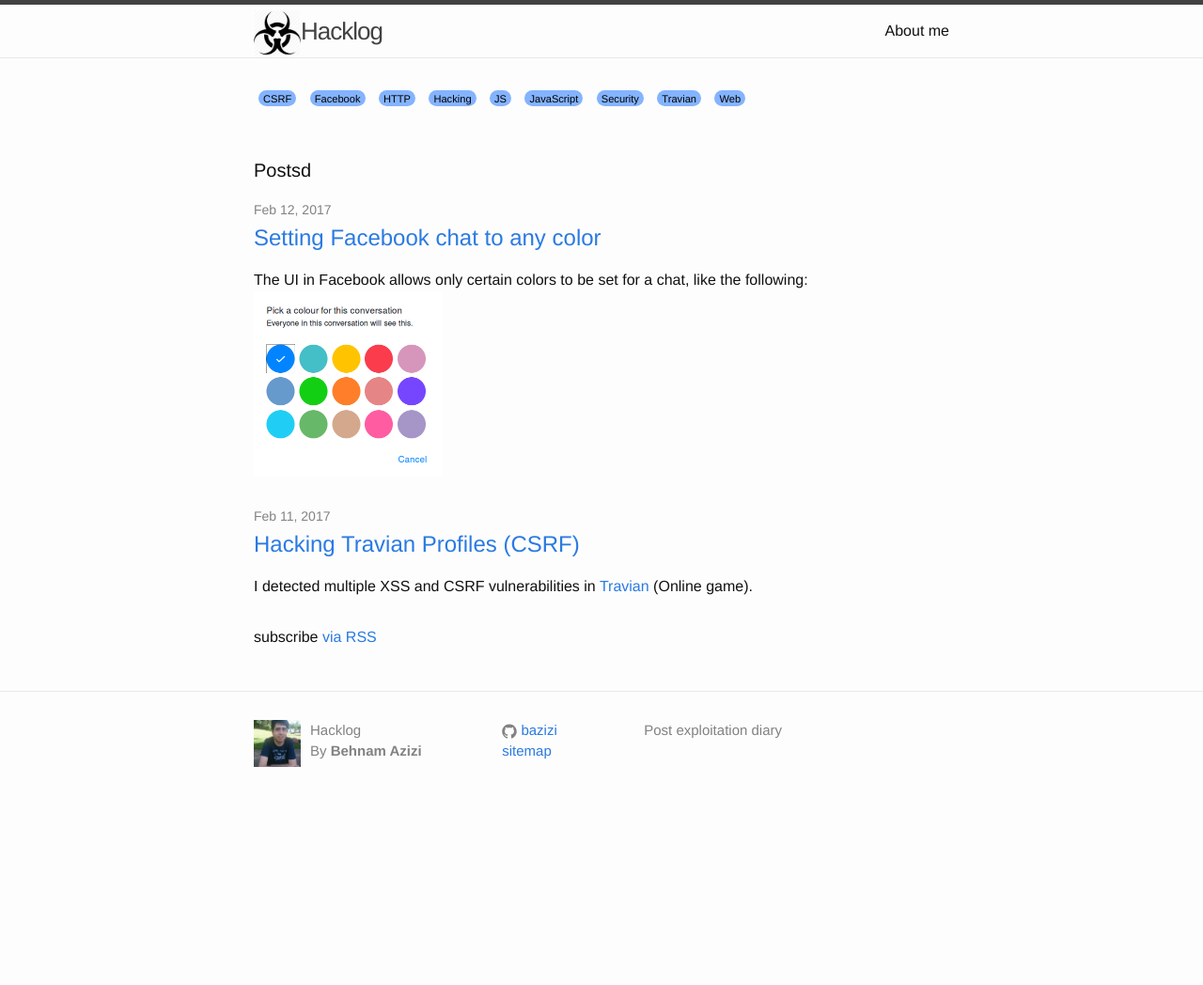
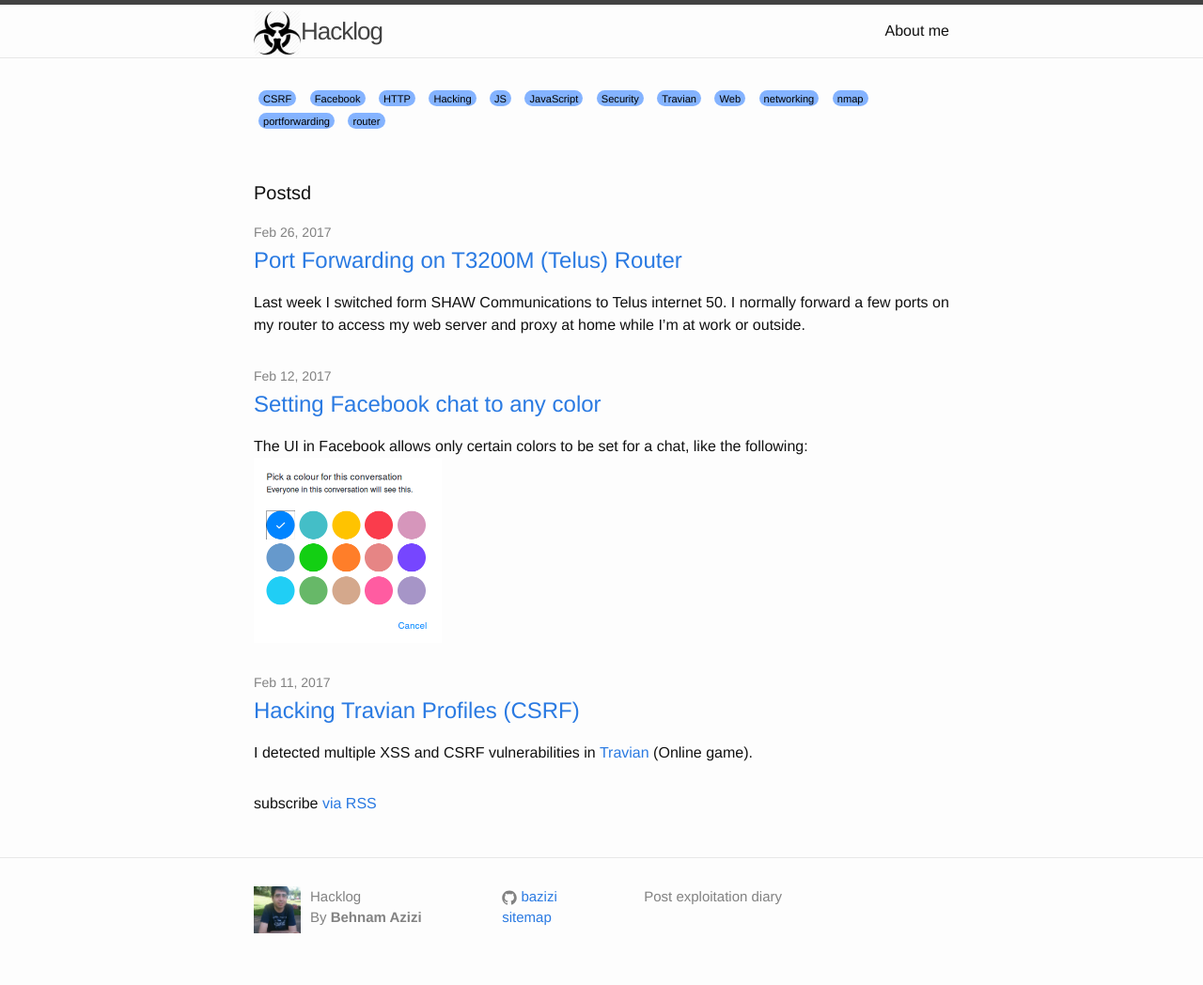
Before and after one commit to bazizi/bazizi.github.io, a Jekyll site: the page built from index.html, in a window 1280 px wide. Shown: the whole page at 94% size. Built offline with Jekyll 4.4.1, drawn with Linux system fonts in a browser that asks for light colours; the list of posts is cut into pages by our own code; before the commit the page ends 900 px from its top, so only the background shows below that.

Commit message:
Post Telus port forwarding

```diff
--- a/_layouts/post.html
+++ b/_layouts/post.html
@@ -20,7 +20,7 @@
   <div class="post-content" itemprop="articleBody">
       <small>
       Tags: {% for tag in page.tags %}
-          <a href="/tags.html#{{ tag | slugify }}"> #{{ tag }} </a>
+          <a href="/tags.html?{{ tag | slugify }}"> #{{ tag }} </a>
       {% endfor %}
   </small><br><br>
 
--- /dev/null
+++ b/_posts/2017-02-26-port-forwarding-telus-router.md
@@ -0,0 +1,21 @@
+---
+layout: post
+title:  "Port Forwarding on T3200M (Telus) Router"
+date:   2017-02-26
+tags:
+- portforwarding
+- router
+- networking
+- nmap
+---
+
+Last week I switched form SHAW Communications to Telus internet 50. I normally forward a few ports on my router to access my web server and proxy at home while I'm at work or outside.
+
+Surprisingly, port forwarding on the new router did not seem to work. There was absolutely no documentation online and I was abou to give up! But after digging around and hours of trial an error and searching through forums I found out that it was a combination of the following issues:
+
+- Telus blocked well known ports (e.g., 22, 25, 80, 443) by default so I had to use ports > 1000
+- When testing, I could not access my network while using Telus internet (Don't ask me why!)
+
+I was quite surpried that when I connected using my phone data it worked, while I could not access my network using my internet at home!
+
+There is probably no need to mention that I could not nmap either. [This](http://canyouseeme.org/){:target="_blank"} online port scanning tool helpled me find out when it worked:
```
